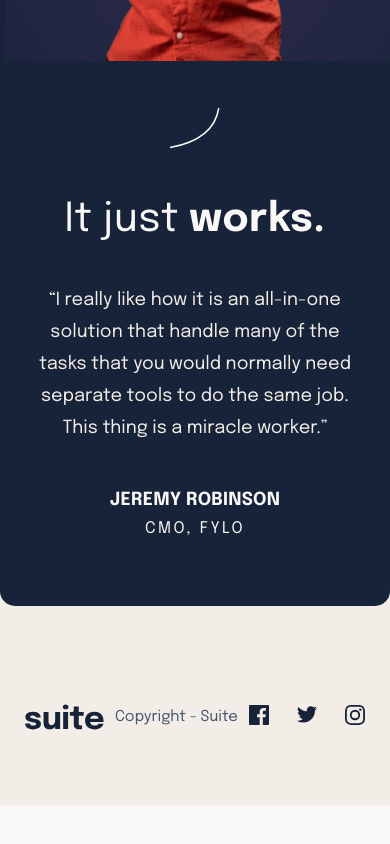
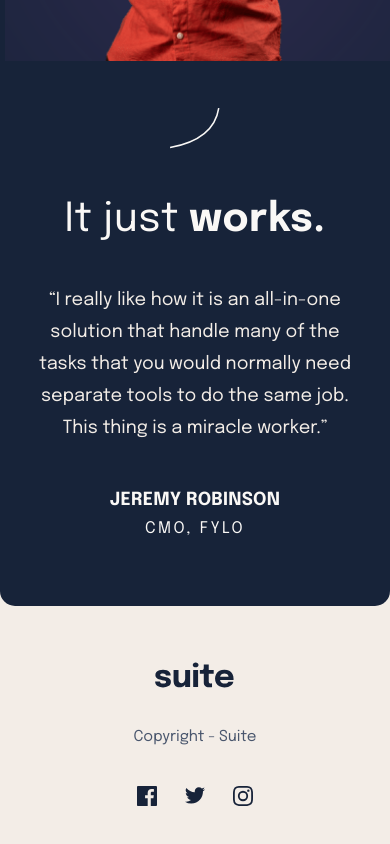
Before and after one commit to vanderms/frontend-mentor-suite-landing-page, a Next.js app: page /frontend-mentor-suite-landing-page/ in a window 390 px wide. Shown: the part 1615-2459 px from the top of the page. Built offline with nearby package versions, Linux system fonts and the light colour scheme.

Commit message:
solved bug on small mobile design: description width, and bug on background cream position: container margin-bottom

```diff
--- a/styles/_footer.scss
+++ b/styles/_footer.scss
@@ -21,13 +21,13 @@
     display: flex;
     justify-content: space-between;
     align-items: center;
-  }
 
-  @include media(mobile) {
-    margin-top: rem(56);
-    margin-bottom: rem(80);
-    flex-direction: column;
-    gap: rem(33);
+    @include media(mobile) {
+      margin-top: rem(56);
+      padding-bottom: rem(80);
+      flex-direction: column;
+      gap: rem(33);
+    }
   }
 
   .social-links {
--- a/styles/_section-cover.scss
+++ b/styles/_section-cover.scss
@@ -24,6 +24,7 @@
     height: rem(600 - 46);
     display: flex;
     flex-direction: column;
+
     @include media(tablet) {
       width: rem(510);
       height: rem(482 - 46);
@@ -72,7 +73,10 @@
 
     @include media(mobile) {
       margin-top: rem(32);
+      width: 100%;
     }
+
+
   }
 
   .cta {
--- a/styles/_section-header.scss
+++ b/styles/_section-header.scss
@@ -18,6 +18,11 @@
     margin-top: rem(24);
   }
 
+  @include media(small-mobile){
+    flex-direction: column;
+    gap: rem(16);
+  }
+
   .cta {
     @include size(rem(219), rem(56));
     border: 1px solid $dark-blue;
```
